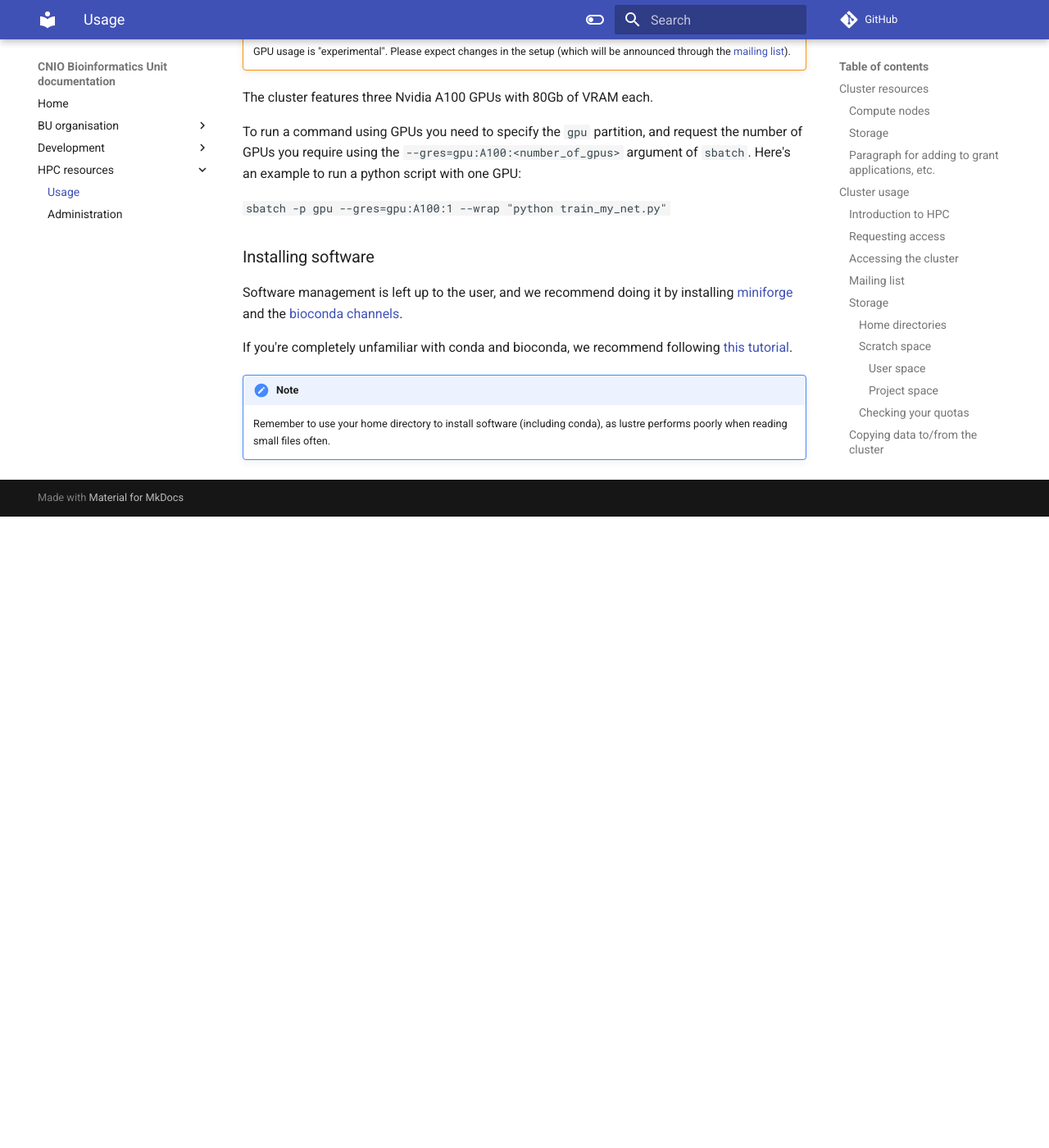
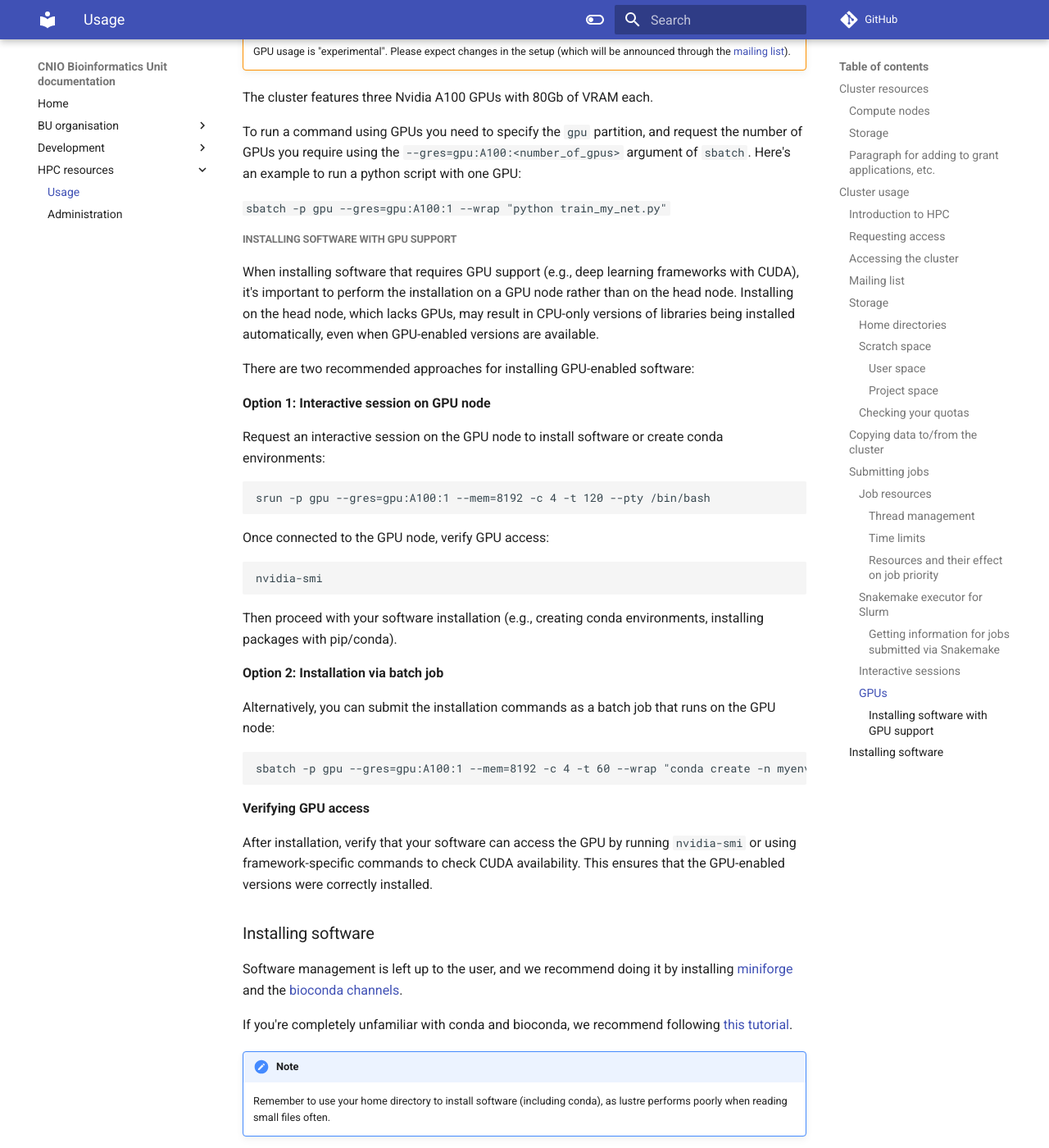
Before and after one commit to cnio-bu/cnio-bu.github.io, an MkDocs documentation site: the page built from docs/hpc/usage.md, in a window 1280 px wide and 1400 px high, scrolled down 6656 px. Shown: the whole window at 82% size. Built offline with MkDocs 1.6.1 and Material for MkDocs 9.7.7, drawn with Linux system fonts in a browser that asks for light colours; comment, search, counter and statistics services are not loaded; before the commit the page ends 7286 px from its top, so only the background shows below that.

Commit message:
Add notice about GPU software installation

````diff
--- a/docs/hpc/usage.md
+++ b/docs/hpc/usage.md
@@ -281,6 +281,45 @@
 
 `sbatch -p gpu --gres=gpu:A100:1 --wrap "python train_my_net.py"`
 
+##### Installing software with GPU support
+
+When installing software that requires GPU support (e.g., deep learning frameworks with CUDA),
+it's important to perform the installation on a GPU node rather than on the head node.
+Installing on the head node, which lacks GPUs, may result in CPU-only versions of libraries
+being installed automatically, even when GPU-enabled versions are available.
+
+There are two recommended approaches for installing GPU-enabled software:
+
+**Option 1: Interactive session on GPU node**
+
+Request an interactive session on the GPU node to install software or create conda environments:
+
+```
+srun -p gpu --gres=gpu:A100:1 --mem=8192 -c 4 -t 120 --pty /bin/bash
+```
+
+Once connected to the GPU node, verify GPU access:
+
+```
+nvidia-smi
+```
+
+Then proceed with your software installation (e.g., creating conda environments, installing packages with pip/conda).
+
+**Option 2: Installation via batch job**
+
+Alternatively, you can submit the installation commands as a batch job that runs on the GPU node:
+
+```
+sbatch -p gpu --gres=gpu:A100:1 --mem=8192 -c 4 -t 60 --wrap "conda create -n myenv python=3.10 && conda activate myenv && conda install <packages>"
+```
+
+**Verifying GPU access**
+
+After installation, verify that your software can access the GPU by running `nvidia-smi` or
+using framework-specific commands to check CUDA availability. This ensures that the GPU-enabled
+versions were correctly installed.
+
 ### Installing software
 
 Software management is left up to the user, and we recommend doing it by installing
````
